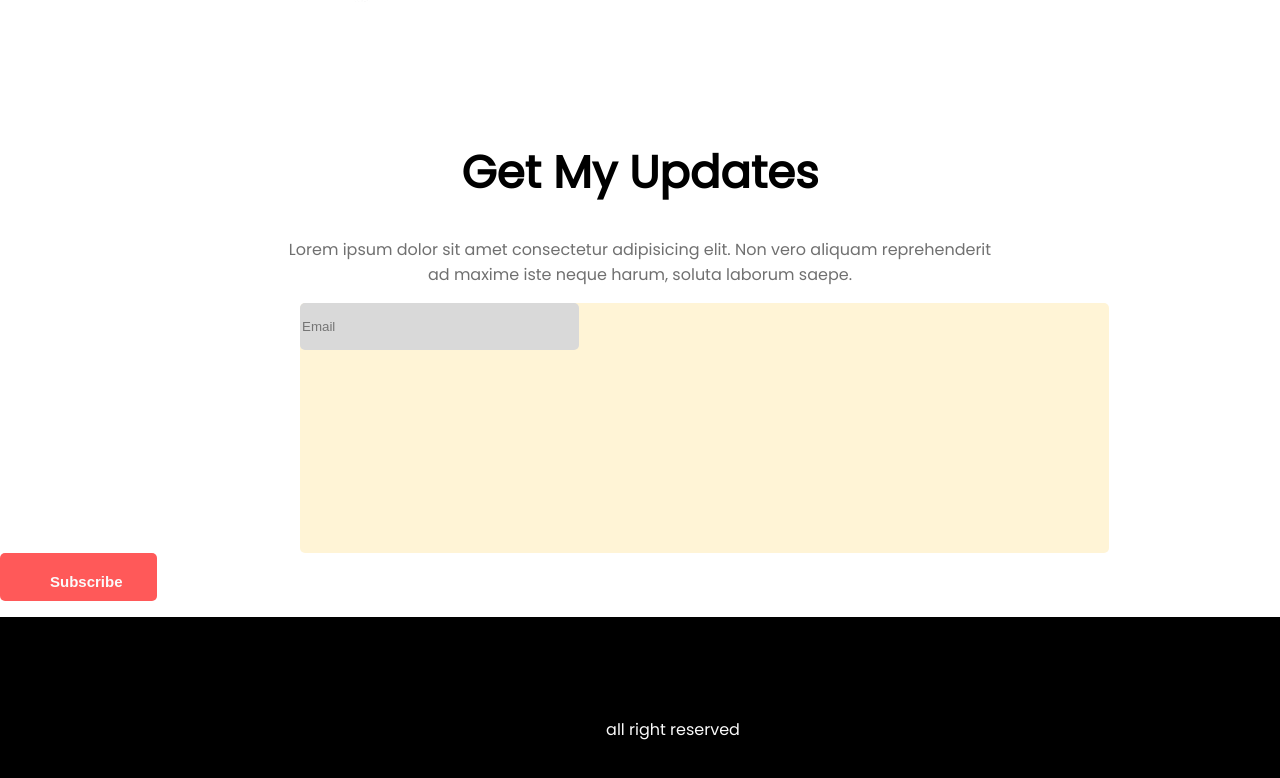
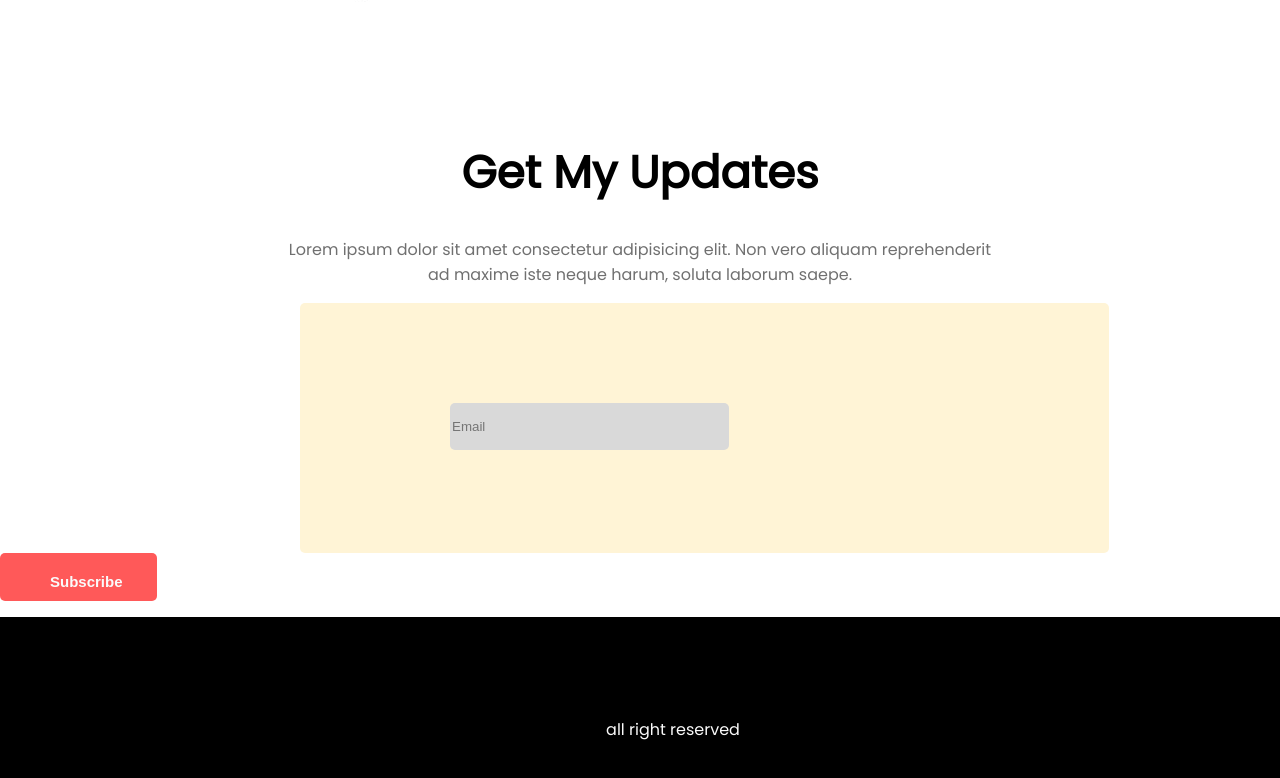
Before and after one commit to monirulislam9549/first-assignment-reset5, a plain HTML site: page index.html in a window 1280 px wide. Shown: the part 2759-3537 px from the top of the page. Drawn offline with Linux system fonts and the light colour scheme.

Commit message:
email input added

```diff
--- a/style.css
+++ b/style.css
@@ -129,14 +129,11 @@ section {
     height: 250px;
     margin-left: 300px;
     border-radius: 5px;
-    /* position: absolute; */
-
 }
 
 input {
-    /* position: relative; */
-    left: 15%;
-    top: 100px;
+    margin-left: 150px;
+    margin-top: 100px;
     width: 275px;
     height: 45px;
     border-radius: 5px;
@@ -145,7 +142,6 @@ input {
 }
 
 .sub-btn {
-    /* position: absolute; */
     width: 157px;
     height: 48px;
     left: 720px;
```
